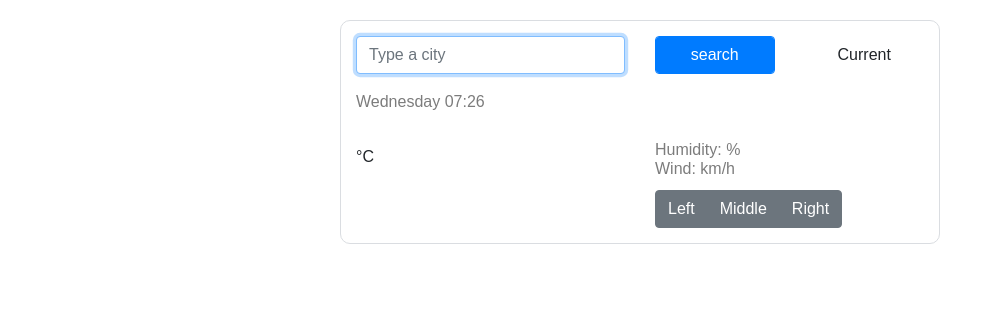
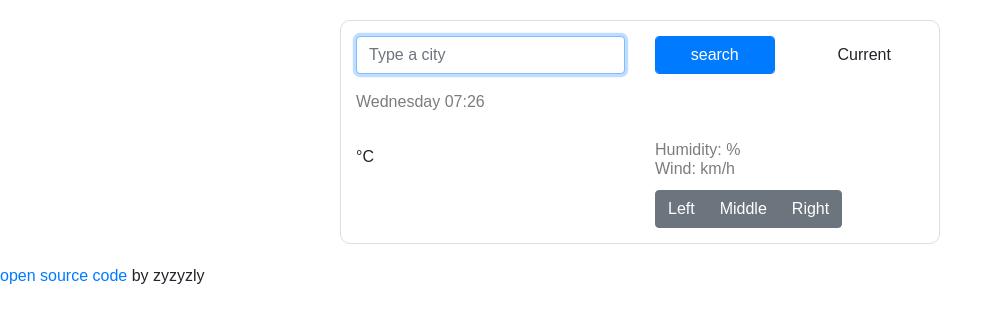
Before and after one commit to zyzyzly/my-awesome-project, a plain HTML site: page index.html in a window 1280 px wide. Shown: the whole page, without its empty margins (0-1003 px from the left). Drawn offline with nearby package versions, Linux system fonts and the light colour scheme.

Commit message:
added git link

```diff
--- a/index.html
+++ b/index.html
@@ -77,6 +77,12 @@
         </div>
       </div>
     </div>
+    <div>
+      <a href="https://github.com/zyzyzly/my-awesome-project"
+        >open source code</a
+      >
+      by zyzyzly
+    </div>
     <script src="src/script.js"></script>
   </body>
 </html>
```
